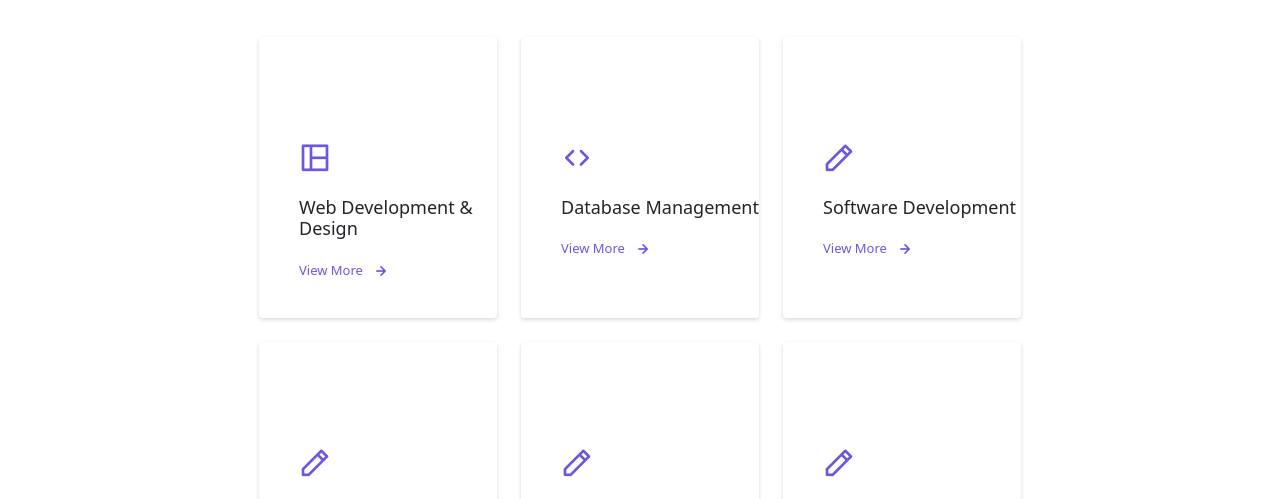
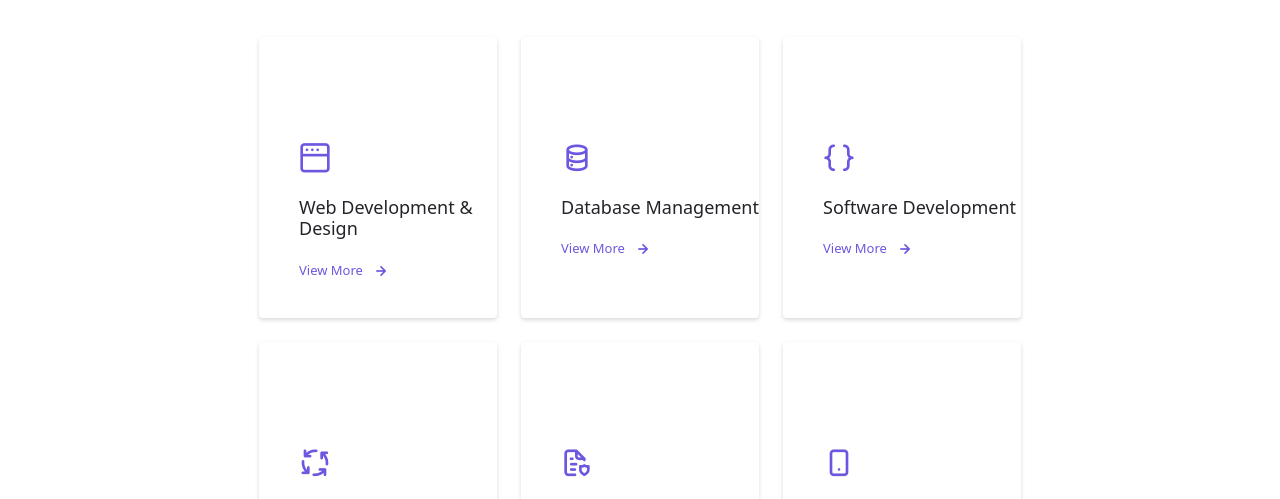
Before and after one commit to LauraSilva1401/LauraSilva1401.github.io, a plain HTML site: page index.html in a window 1280 px wide. Shown: the part 2580-3079 px from the top of the page. Drawn offline with nearby package versions, Linux system fonts and the light colour scheme.

Commit message:
Updated icons from services

```diff
--- a/index.html
+++ b/index.html
@@ -710,8 +710,10 @@
                     <!-- SERVICE 1-->
                     <div class="services__content">
                         <div>
-                            <i class="uil uil-window-grid services__icon"></i>
+
+                            <i class="uil uil-window services__icon"></i>
                             <h3 class="services__title">Web Development & Design</h3>
+
                         </div>
 
                         <span class="button button--flex button--small button--link services__button">
@@ -758,8 +760,10 @@
                     <!-- SERVICE 2-->
                     <div class="services__content">
                         <div>
-                            <i class="uil uil-arrow services__icon"></i>
+
+                            <i class="uil uil-database services__icon"></i>
                             <h3 class="services__title">Database Management</h3>
+
                         </div>
 
                         <span class="button button--flex button--small button--link services__button">
@@ -793,8 +797,10 @@
                     <!-- SERVICE 3-->
                     <div class="services__content">
                         <div>
-                            <i class="uil uil-pen services__icon"></i>
+
+                            <i class="uil uil-brackets-curly services__icon"></i>
                             <h3 class="services__title">Software Development</h3>
+
                         </div>
 
                         <span class="button button--flex button--small button--link services__button">
@@ -829,8 +835,10 @@
                     <!-- SERVICE 4-->
                     <div class="services__content">
                         <div>
-                            <i class="uil uil-pen services__icon"></i>
+
+                            <i class="uil uil-process services__icon"></i>
                             <h3 class="services__title">Process Optimization & Lean Methodology</h3>
+
                         </div>
 
                         <span class="button button--flex button--small button--link services__button">
@@ -865,8 +873,10 @@
                     <!-- SERVICE 5-->
                     <div class="services__content">
                         <div>
-                            <i class="uil uil-pen services__icon"></i>
+
+                            <i class="uil uil-file-shield-alt services__icon"></i>
                             <h3 class="services__title">Project Management & Attention to Detail</h3>
+
                         </div>
 
                         <span class="button button--flex button--small button--link services__button">
@@ -909,8 +919,10 @@
                     <!-- SERVICE 6-->
                     <div class="services__content">
                         <div>
-                            <i class="uil uil-pen services__icon"></i>
+
+                            <i class="uil uil-mobile-android services__icon"></i>
                             <h3 class="services__title">Mobile App Development</h3>
+
                         </div>
 
                         <span class="button button--flex button--small button--link services__button">
```
